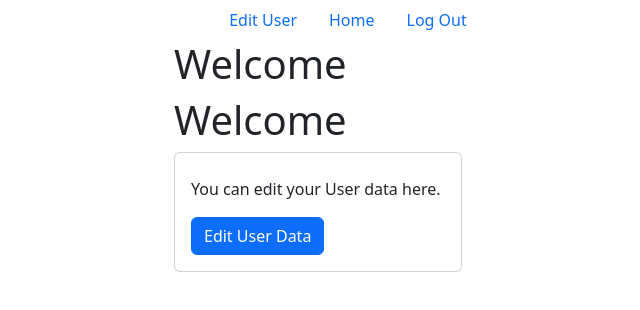
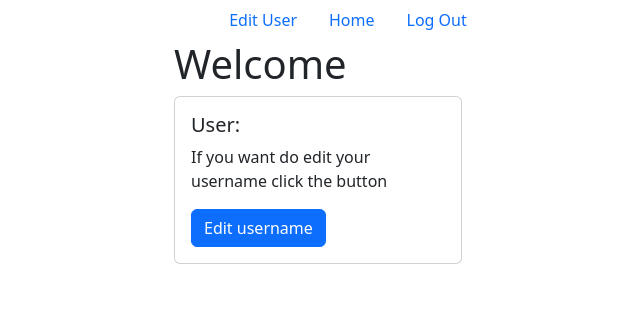
Before and after one commit to nvgii/formular-mit-login-server, a React (Create React App) app in the folder frontend/: page /user/1 in a window 1280 px wide. Shown: the top 310 px of the page, without its empty margins (292-932 px from the left). Built offline with nearby package versions, Linux system fonts and the light colour scheme; no server answers.

Commit message:
tried to write put function

```diff
--- a/frontend/src/components/user/user.tsx
+++ b/frontend/src/components/user/user.tsx
@@ -13,7 +13,6 @@ function User() {
   });
 
   useEffect(() => {
-    console.log(id);
     (async () => {
       const response = await fetch("http://localhost:3001/user/" + id);
       setUser(await response.json());
@@ -22,6 +21,10 @@ function User() {
       // this now gets called when the component unmounts
     };
   }, [id]);
+
+  function editUser() {
+    console.log("editUser()", id);
+  }
 
   return (
     <>
@@ -43,14 +46,15 @@ function User() {
               <Col></Col>
               <Col>
                 <h1>Welcome {user.username}</h1>
-                {user.username}
-                <h1>Welcome </h1>
-
                 <Card style={{ width: "18rem" }}>
                   <Card.Body>
-                    <Card.Title> {user.username}</Card.Title>
-                    <Card.Text>You can edit your User data here.</Card.Text>
-                    <Button variant="primary">Edit User Data</Button>
+                    <Card.Title> User: {user.username}</Card.Title>
+                    <Card.Text>
+                      If you want do edit your username click the button
+                    </Card.Text>
+                    <Button variant="primary" onClick={editUser}>
+                      Edit username
+                    </Button>
                   </Card.Body>
                 </Card>
               </Col>
```
Also changed, not shown: 1 other file (tests, documents, lock files or other folders).
